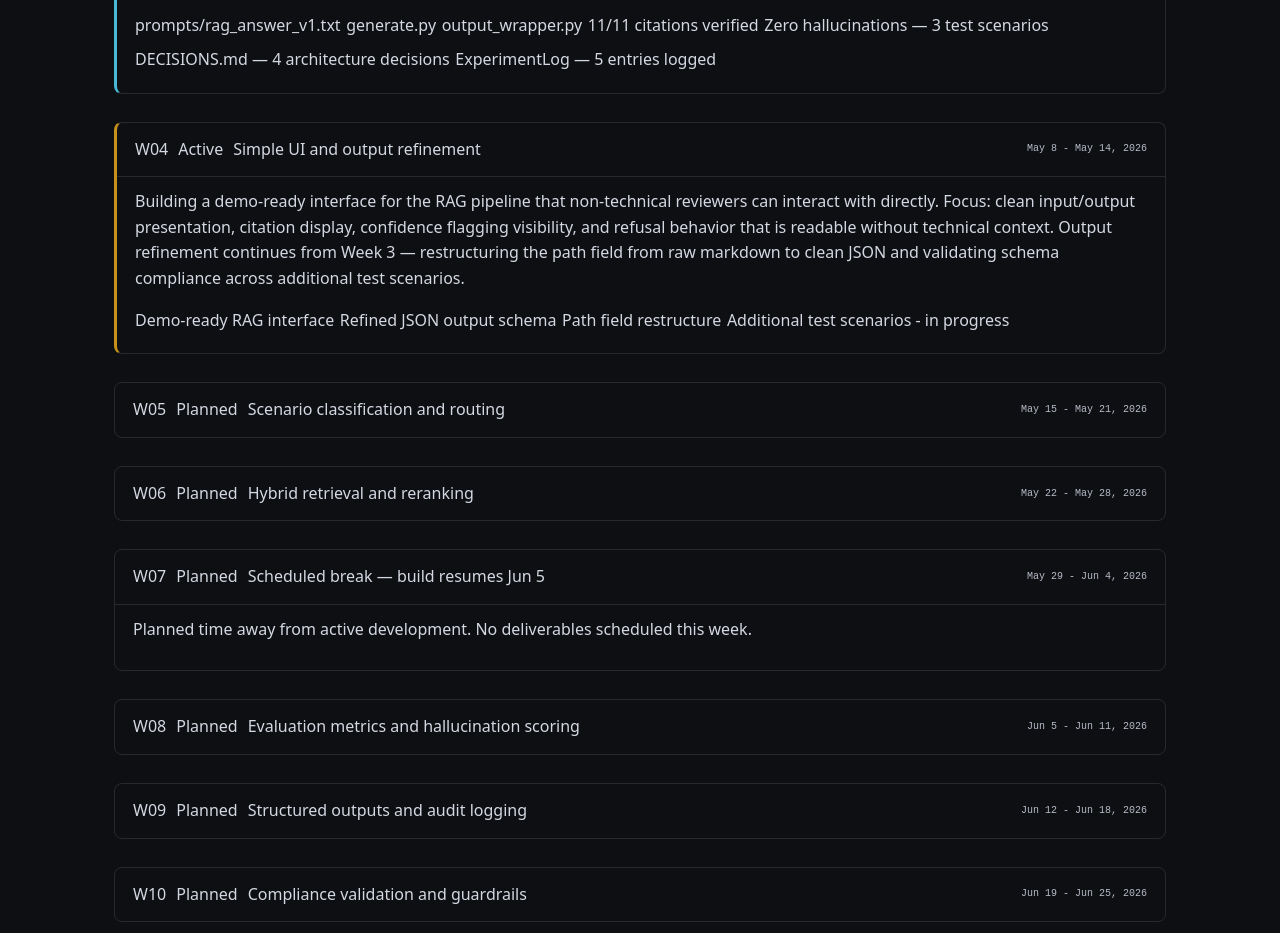
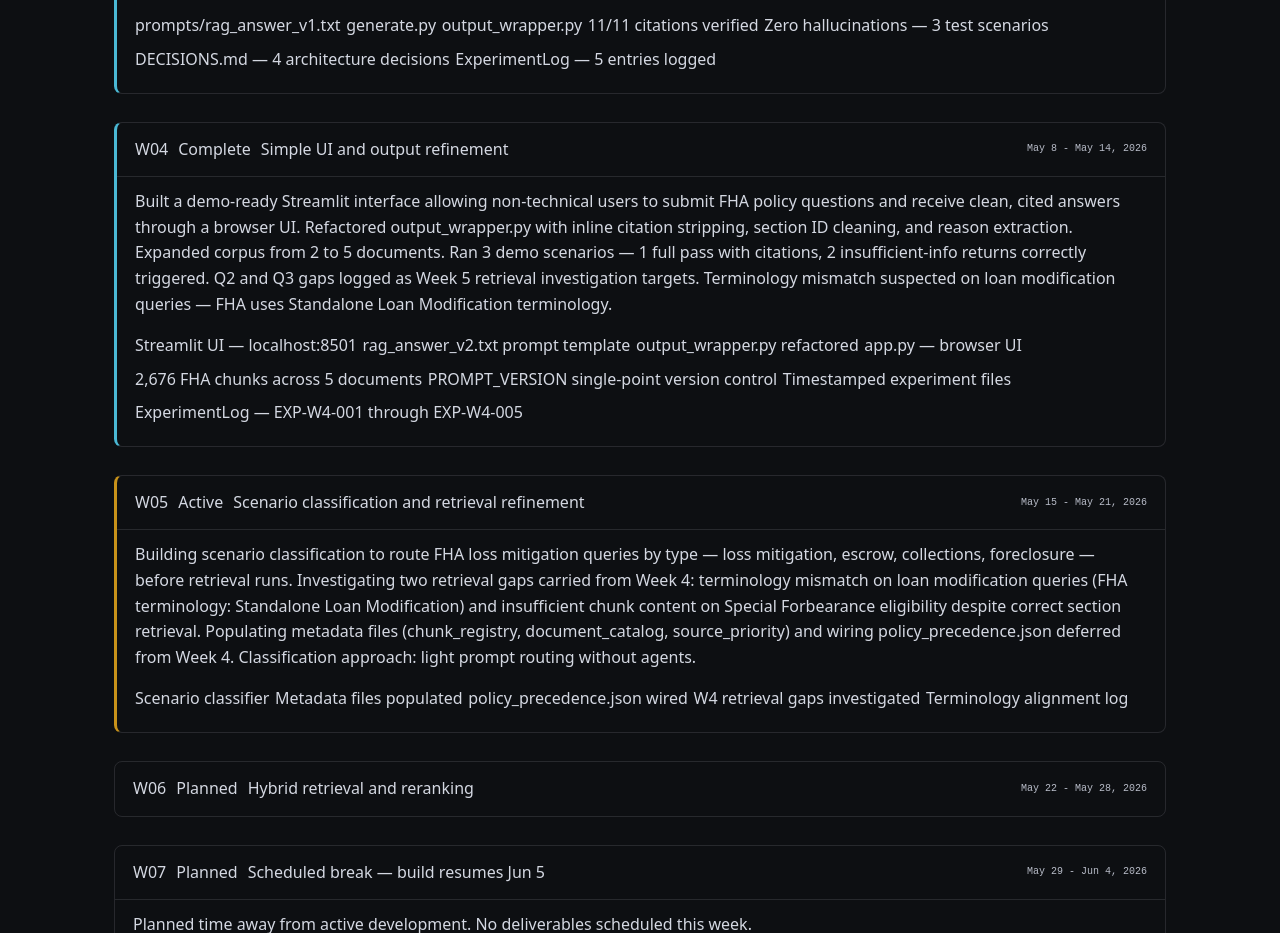
Before and after one commit to blendedpages-bq/pulse-pm, a React (Vite) app: page /build in a window 1280 px wide. Shown: the part 1120-2053 px from the top of the page. Built offline with nearby package versions, Linux system fonts and the light colour scheme.

Commit message:
feat: W4 complete, W5 active with classification and retrieval refinement

```diff
--- a/src/pages/Build.jsx
+++ b/src/pages/Build.jsx
@@ -2,8 +2,8 @@ const weeks = [
   { num: 1, status: 'complete', dates: 'Apr 17 - Apr 23, 2026', title: 'Use case definition and scope', desc: 'Defined the operational problem, inputs, outputs, risks, and MVP boundaries before writing a single line of code. Established the decision framework: what the system must retrieve, what it must generate, what it must refuse, and where human review is mandatory.', outputs: ['System definition document', 'Input and output specification', 'Risk register', 'MVP boundary document'] },
   { num: 2, status: 'complete', dates: 'Apr 24 - Apr 30, 2026', title: 'PDF extraction and retrieval pipeline', desc: 'Extracted and chunked FHA Handbook and Mortgagee Letters using PyMuPDF. Built TF-IDF retrieval returning top-5 ranked policy matches with document source, page number, section ID, and relevance score. Reduced unknown chunks from 83 to 52 after skip logic refinement.', outputs: ['2,393 FHA chunks indexed', 'Python retrieval pipeline', 'Chunk registry', 'Retrieval evaluation CSV'] },
   { num: 3, status: 'complete', dates: 'May 1 - May 7, 2026', title: 'Prompt design and answer generation', desc: 'Built compliance-safe prompt templates for the Claude API with citation enforcement and insufficient-info fallback behavior. Wired retrieval pipeline into generate.py and output_wrapper.py returning schema-compliant JSON. Ran 3 test scenarios — 11/11 citations verified, zero hallucinations across all test cases. Resolved model string deprecation and field name mismatch between retrieval and generation layers. Key finding: broad question terminology significantly outperforms narrow queries on retrieval scores.', outputs: ['prompts/rag_answer_v1.txt', 'generate.py', 'output_wrapper.py', '11/11 citations verified', 'Zero hallucinations — 3 test scenarios', 'DECISIONS.md — 4 architecture decisions', 'ExperimentLog — 5 entries logged'] },
-  { num: 4, status: 'active', dates: 'May 8 - May 14, 2026', title: 'Simple UI and output refinement', desc: 'Building a demo-ready interface for the RAG pipeline that non-technical reviewers can interact with directly. Focus: clean input/output presentation, citation display, confidence flagging visibility, and refusal behavior that is readable without technical context. Output refinement continues from Week 3 — restructuring the path field from raw markdown to clean JSON and validating schema compliance across additional test scenarios.', outputs: ['Demo-ready RAG interface', 'Refined JSON output schema', 'Path field restructure', 'Additional test scenarios - in progress'], wip: true },
-  { num: 5, status: 'planned', dates: 'May 15 - May 21, 2026', title: 'Scenario classification and routing' },
+  { num: 4, status: 'complete', dates: 'May 8 - May 14, 2026', title: 'Simple UI and output refinement', desc: 'Built a demo-ready Streamlit interface allowing non-technical users to submit FHA policy questions and receive clean, cited answers through a browser UI. Refactored output_wrapper.py with inline citation stripping, section ID cleaning, and reason extraction. Expanded corpus from 2 to 5 documents. Ran 3 demo scenarios — 1 full pass with citations, 2 insufficient-info returns correctly triggered. Q2 and Q3 gaps logged as Week 5 retrieval investigation targets. Terminology mismatch suspected on loan modification queries — FHA uses Standalone Loan Modification terminology.', outputs: ['Streamlit UI — localhost:8501', 'rag_answer_v2.txt prompt template', 'output_wrapper.py refactored', 'app.py — browser UI', '2,676 FHA chunks across 5 documents', 'PROMPT_VERSION single-point version control', 'Timestamped experiment files', 'ExperimentLog — EXP-W4-001 through EXP-W4-005'] },
+  { num: 5, status: 'active', dates: 'May 15 - May 21, 2026', title: 'Scenario classification and retrieval refinement', desc: 'Building scenario classification to route FHA loss mitigation queries by type — loss mitigation, escrow, collections, foreclosure — before retrieval runs. Investigating two retrieval gaps carried from Week 4: terminology mismatch on loan modification queries (FHA terminology: Standalone Loan Modification) and insufficient chunk content on Special Forbearance eligibility despite correct section retrieval. Populating metadata files (chunk_registry, document_catalog, source_priority) and wiring policy_precedence.json deferred from Week 4. Classification approach: light prompt routing without agents.', outputs: ['Scenario classifier', 'Metadata files populated', 'policy_precedence.json wired', 'W4 retrieval gaps investigated', 'Terminology alignment log'], wip: true },
   { num: 6, status: 'planned', dates: 'May 22 - May 28, 2026', title: 'Hybrid retrieval and reranking' },
   { num: 7, status: 'planned', dates: 'May 29 - Jun 4, 2026', title: 'Scheduled break — build resumes Jun 5', desc: 'Planned time away from active development. No deliverables scheduled this week.'},
   { num: 8, status: 'planned', dates: 'Jun 5 - Jun 11, 2026', title: 'Evaluation metrics and hallucination scoring' },
```
